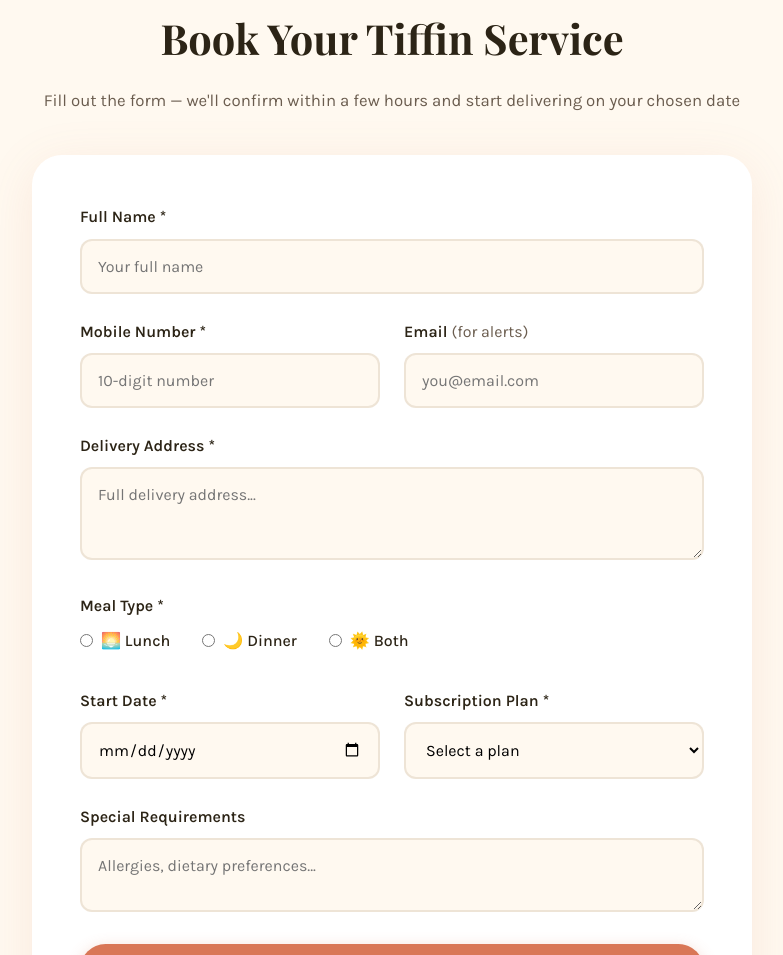
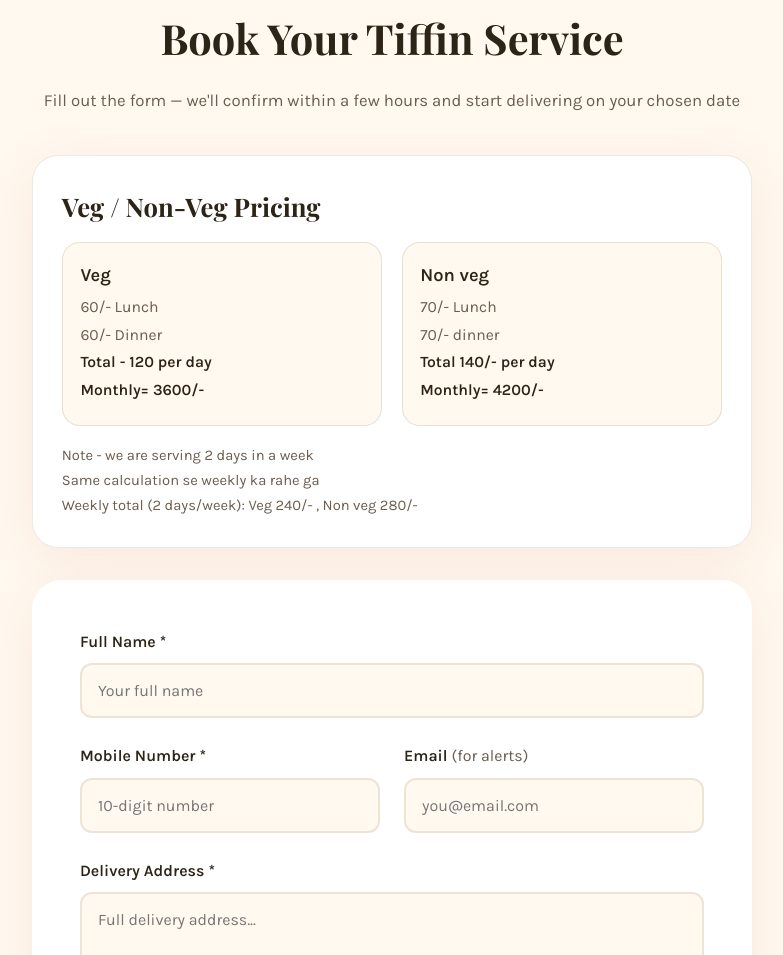
Before and after one commit to Official-Divyansh/tiffin-service, a website: page public/index.html in a window 1280 px wide. Shown: the part 2889-3844 px from the top of the page, without its empty margins (248-1031 px from the left). Drawn offline with nearby package versions, Linux system fonts and the light colour scheme; a web font is replaced by a local one.

Commit message:
Add pricing card section with Veg and Non-Veg pricing details

```diff
--- a/public/index.html
+++ b/public/index.html
@@ -219,6 +219,18 @@
         /* BOOKING */
         .booking-section{max-width:1200px;margin:6rem auto;padding:0 2rem;}
         .booking-form{background:var(--white);border-radius:30px;padding:3rem;box-shadow:0 10px 50px var(--shadow);max-width:720px;margin:0 auto;}
+        /* PRICING CARD */
+        .pricing-card{background:var(--white);border-radius:26px;padding:1.8rem 1.8rem;border:1px solid var(--border);box-shadow:0 10px 50px var(--shadow);max-width:720px;margin:0 auto 2rem;}
+        .pricing-card h3{font-family:'Playfair Display',serif;font-size:1.6rem;color:var(--dark);margin-bottom:.8rem;}
+        .pricing-grid{display:grid;grid-template-columns:1fr 1fr;gap:1.2rem;}
+        .price-box{padding:1.1rem 1.1rem;border-radius:18px;background:var(--bg);border:1px solid rgba(139,111,71,.18);}
+        .price-box h4{font-size:1.15rem;margin-bottom:.3rem;color:var(--dark);}
+        .price-box p{font-size:.98rem;color:var(--muted);margin:.35rem 0;line-height:1.4;}
+        .price-box strong{color:var(--dark);}
+        .pricing-note{margin-top:1.1rem;font-size:.92rem;color:var(--muted);white-space:pre-line;}
+        @media(max-width:768px){
+            .pricing-grid{grid-template-columns:1fr;}
+        }
         .form-group{margin-bottom:1.5rem;}
         .form-group label{display:block;margin-bottom:.5rem;font-weight:600;color:var(--dark);}
         .form-group input,.form-group select,.form-group textarea{width:100%;padding:1rem;border:2px solid var(--border);border-radius:12px;font-family:'Karla',sans-serif;font-size:1rem;transition:all .3s;background:var(--bg);}
@@ -1023,6 +1035,28 @@
 <!-- BOOKING -->
 <section class="booking-section fade-in" id="booking">
     <div class="section-header"><h2>Book Your Tiffin Service</h2><p>Fill out the form — we'll confirm within a few hours and start delivering on your chosen date</p></div>
+    <div class="pricing-card" aria-label="Veg and Non-Veg pricing">
+        <h3>Veg / Non-Veg Pricing</h3>
+        <div class="pricing-grid">
+            <div class="price-box">
+                <h4>Veg</h4>
+                <p>60/- Lunch</p>
+                <p>60/- Dinner</p>
+                <p><strong>Total - 120 per day</strong></p>
+                <p><strong>Monthly= 3600/-</strong></p>
+            </div>
+            <div class="price-box">
+                <h4>Non veg</h4>
+                <p>70/- Lunch</p>
+                <p>70/- dinner</p>
+                <p><strong>Total 140/- per day</strong></p>
+                <p><strong>Monthly= 4200/-</strong></p>
+            </div>
+        </div>
+        <div class="pricing-note">Note - we are serving 2 days in a week
+Same calculation se weekly ka rahe ga
+Weekly total (2 days/week): Veg 240/- , Non veg 280/-</div>
+    </div>
     <form class="booking-form" id="bookingForm" novalidate>
         <div class="form-group"><label for="bName">Full Name *</label><input type="text" id="bName" name="name" placeholder="Your full name" required></div>
         <div class="form-row">
```
